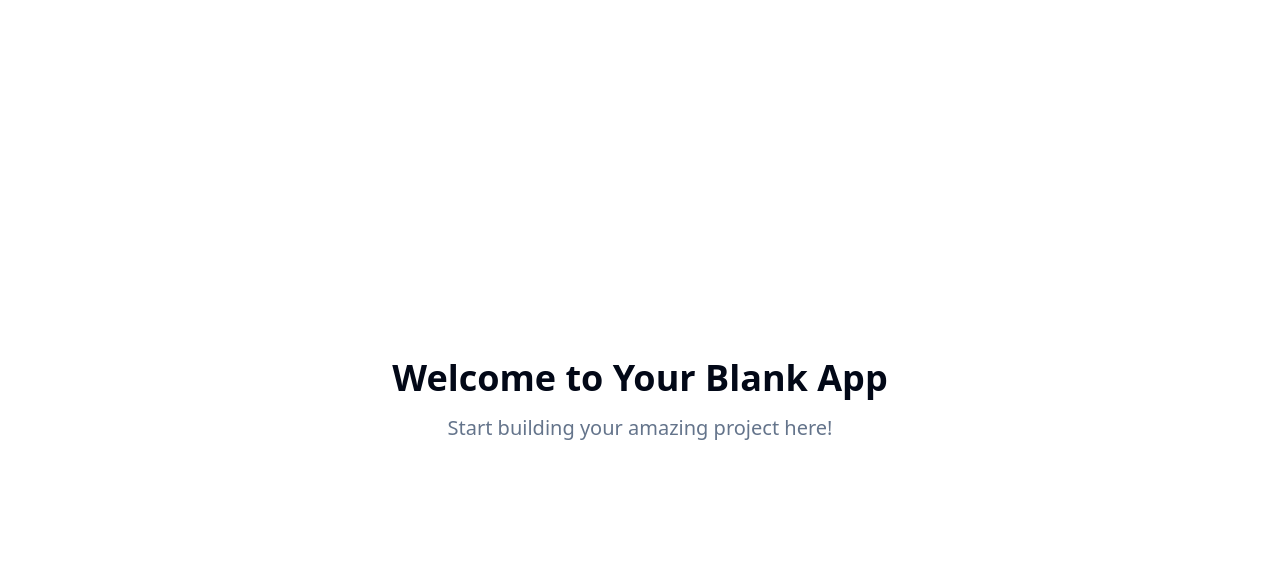
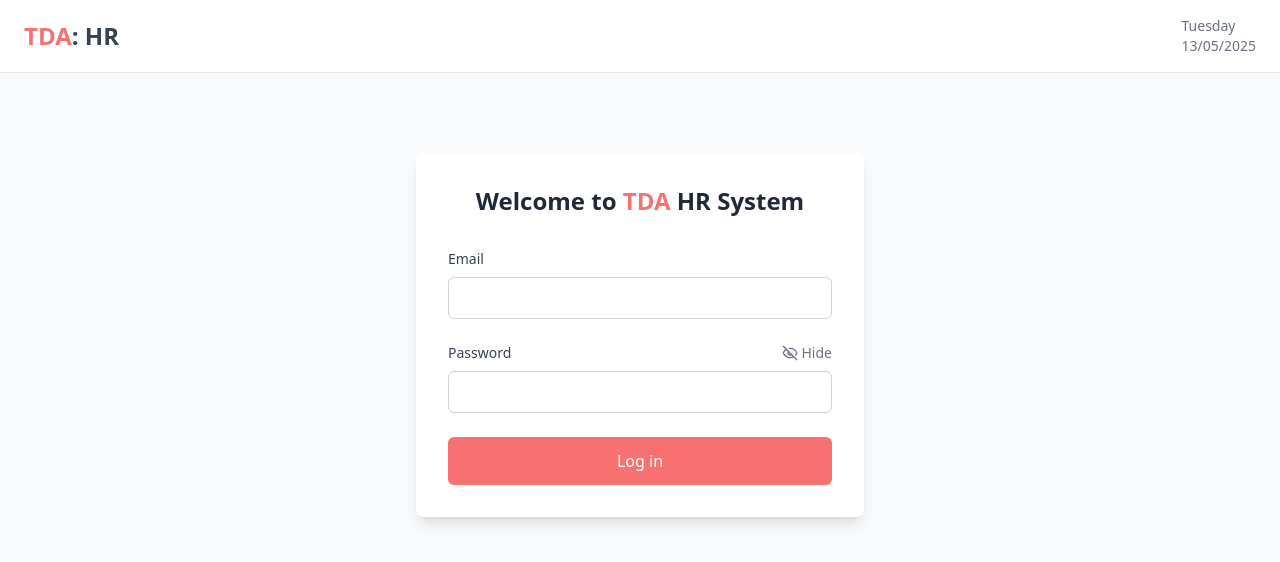
Before and after one commit to thuyein96/tda-hr-system-sp2, a React (Vite) app: page / in a window 1280 px wide. Shown: the top 562 px of the page. Built offline with nearby package versions, Linux system fonts and the light colour scheme.

Commit message:
Refactor: Organize login page design
Organize the login page design based on the provided image.

```diff
--- /dev/null
+++ b/src/components/LoginForm.tsx
@@ -0,0 +1,98 @@
+
+import React, { useState } from 'react';
+import { EyeOff } from 'lucide-react';
+
+const LoginForm = () => {
+  const [email, setEmail] = useState('');
+  const [password, setPassword] = useState('');
+  const [showPassword, setShowPassword] = useState(false);
+
+  const passwordCriteria = [
+    { text: 'Use 8 or more characters', met: password.length >= 8 },
+    { text: 'One Uppercase character', met: /[A-Z]/.test(password) },
+    { text: 'One lowercase character', met: /[a-z]/.test(password) },
+    { text: 'One special character', met: /[!@#$%^&*(),.?":{}|<>]/.test(password) },
+    { text: 'One number', met: /\d/.test(password) },
+  ];
+
+  const handleLogin = (e: React.FormEvent) => {
+    e.preventDefault();
+    console.log('Login attempted with:', { email, password });
+  };
+
+  return (
+    <div className="w-full max-w-md mx-auto bg-white rounded-lg shadow-lg p-8 mt-20">
+      <div className="text-center mb-8">
+        <h1 className="text-2xl font-semibold text-gray-800">
+          Welcome to <span className="text-red-400">TDA</span> HR System
+        </h1>
+      </div>
+
+      <form onSubmit={handleLogin} className="space-y-6">
+        <div>
+          <label htmlFor="email" className="block text-sm font-medium text-gray-700 mb-2">
+            Email
+          </label>
+          <input
+            id="email"
+            type="email"
+            value={email}
+            onChange={(e) => setEmail(e.target.value)}
+            className="w-full px-3 py-2 border border-gray-300 rounded-md focus:outline-none focus:ring-2 focus:ring-red-400 focus:border-transparent"
+            required
+          />
+        </div>
+
+        <div>
+          <div className="flex justify-between items-center mb-2">
+            <label htmlFor="password" className="block text-sm font-medium text-gray-700">
+              Password
+            </label>
+            <button
+              type="button"
+              onClick={() => setShowPassword(!showPassword)}
+              className="text-sm text-gray-500 hover:text-gray-700 flex items-center gap-1"
+            >
+              <EyeOff size={16} />
+              Hide
+            </button>
+          </div>
+          <input
+            id="password"
+            type={showPassword ? 'text' : 'password'}
+            value={password}
+            onChange={(e) => setPassword(e.target.value)}
+            className="w-full px-3 py-2 border border-gray-300 rounded-md focus:outline-none focus:ring-2 focus:ring-red-400 focus:border-transparent"
+            required
+          />
+        </div>
+
+        {password && (
+          <div className="grid grid-cols-2 gap-x-8 gap-y-1 text-xs text-gray-500 mt-3">
+            {passwordCriteria.map((criterion, index) => (
+              <div key={index} className="flex items-center gap-2">
+                <div
+                  className={`w-2 h-2 rounded-full ${
+                    criterion.met ? 'bg-green-500' : 'bg-gray-300'
+                  }`}
+                />
+                <span className={criterion.met ? 'text-green-600' : 'text-gray-500'}>
+                  {criterion.text}
+                </span>
+              </div>
+            ))}
+          </div>
+        )}
+
+        <button
+          type="submit"
+          className="w-full bg-red-400 hover:bg-red-500 text-white font-medium py-3 px-4 rounded-md transition-colors duration-200 mt-8"
+        >
+          Log in
+        </button>
+      </form>
+    </div>
+  );
+};
+
+export default LoginForm;
--- /dev/null
+++ b/src/components/TopBar.tsx
@@ -0,0 +1,21 @@
+
+import React from 'react';
+
+const TopBar = () => {
+  return (
+    <div className="w-full bg-white border-b border-gray-200 px-6 py-4 flex justify-between items-center">
+      <div className="flex items-center">
+        <span className="text-2xl font-semibold">
+          <span className="text-red-400">TDA</span>
+          <span className="text-gray-700">: HR</span>
+        </span>
+      </div>
+      <div className="text-sm text-gray-500">
+        <div>Tuesday</div>
+        <div>13/05/2025</div>
+      </div>
+    </div>
+  );
+};
+
+export default TopBar;
--- a/src/pages/Index.tsx
+++ b/src/pages/Index.tsx
@@ -1,11 +1,14 @@
-// Update this page (the content is just a fallback if you fail to update the page)
+
+import React from 'react';
+import TopBar from '../components/TopBar';
+import LoginForm from '../components/LoginForm';
 
 const Index = () => {
   return (
-    <div className="min-h-screen flex items-center justify-center bg-background">
-      <div className="text-center">
-        <h1 className="text-4xl font-bold mb-4">Welcome to Your Blank App</h1>
-        <p className="text-xl text-muted-foreground">Start building your amazing project here!</p>
+    <div className="min-h-screen bg-gray-50">
+      <TopBar />
+      <div className="container mx-auto px-4">
+        <LoginForm />
       </div>
     </div>
   );
```
